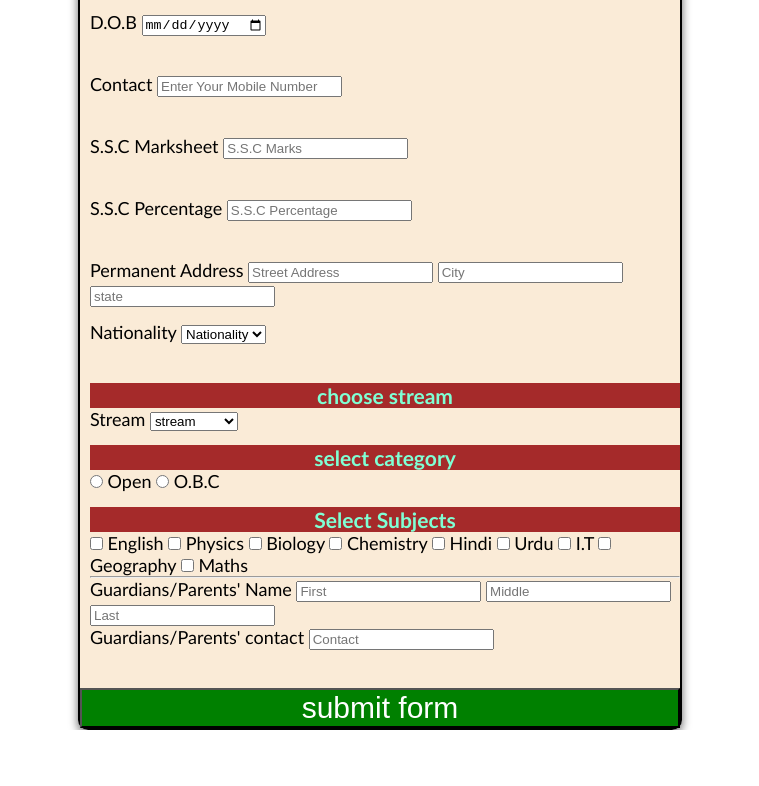
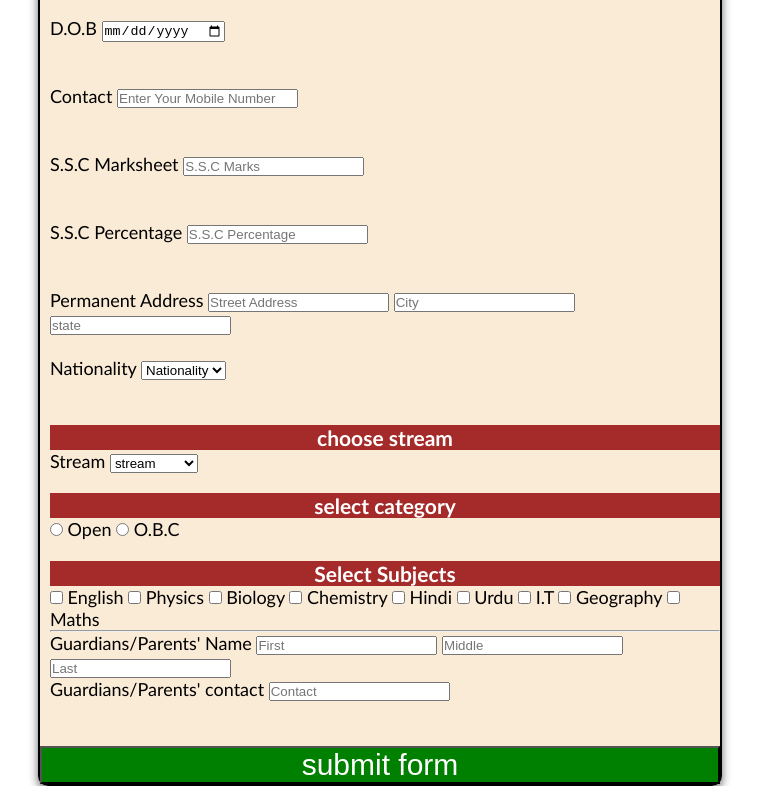
Before and after one commit to AR-momin/CSS-learning, a plain HTML site: page index.html in a window 1280 px wide. Shown: the part 90-876 px from the top of the page, without its empty margins (260-1019 px from the left). Before the commit the page ends 820 px from the top, so only its background shows below. Drawn offline with Linux system fonts and the light colour scheme.

```diff
--- a/form.css
+++ b/form.css
@@ -1,10 +1,10 @@
 * {
-  /* padding: 0; */
+  padding: 0;
   margin: 0;
 }
 
 h1,h3 {
-  color: aquamarine;
+  color: white;
   background: brown;
   text-align: center;
 }
@@ -13,18 +13,16 @@
   font-family: 'Gill Sans', 'Gill Sans MT', Calibri, 'Trebuchet MS', sans-serif;
   background-color: antiquewhite;
   font-size: large;
-  min-height: 62px;
+  min-height: 68px;
   padding-left: 10px;
 }
 
 .submit {
-  width: 600px;
+  width: 680px;
   background-color: green;
   color: white;
   font-size: 30px;
-  text-align: center;
-  /* border: 2px solid brown; */
-  /* border-radius: 8px; */
+
 }
 
 .submit:hover{
@@ -34,8 +32,7 @@
 
 form{
   border: 2px solid black;
-  width: 600px ;
-  /* justify-content: center; */
+  width: 680px ;
   margin: auto;
   border-radius: 10px;
   box-shadow: 0px 4px 10px rgba(0, 0, 0, 0.6);
--- a/index.html
+++ b/index.html
@@ -30,8 +30,8 @@
       <input id="marksheet" type="number" placeholder="S.S.C Marks">
     </div>
     <div class="marks">
-      <label for="percentage">S.S.C Percentage</label>
-      <input id="percentage" type="number" placeholder="S.S.C Percentage">
+      <label for="Percentage">S.S.C Percentage</label>
+      <input id="Percentage" type="number" placeholder="S.S.C Percentage">
     </div>
     <div>
       <label for="address">Permanent Address</label>
```
